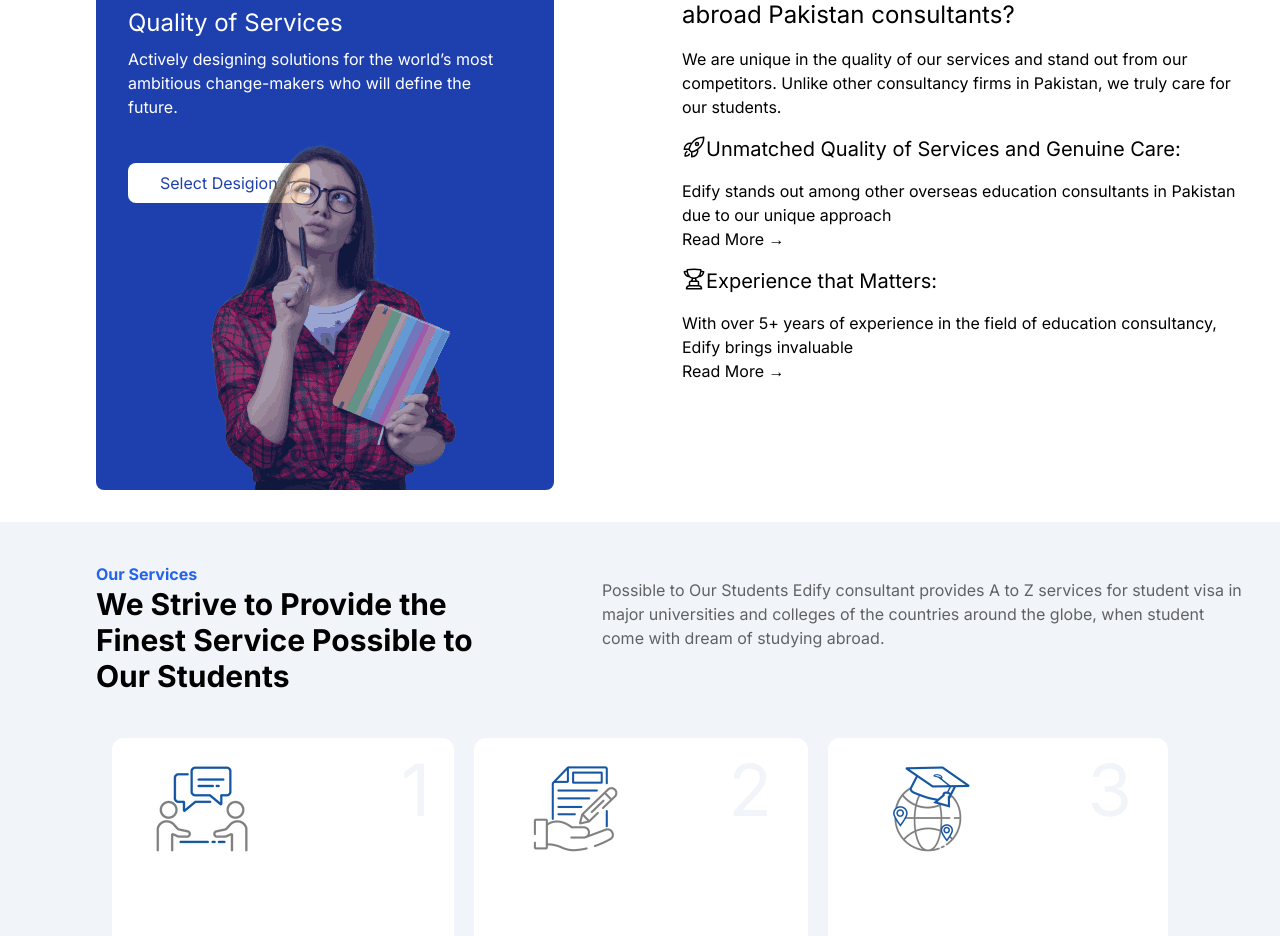
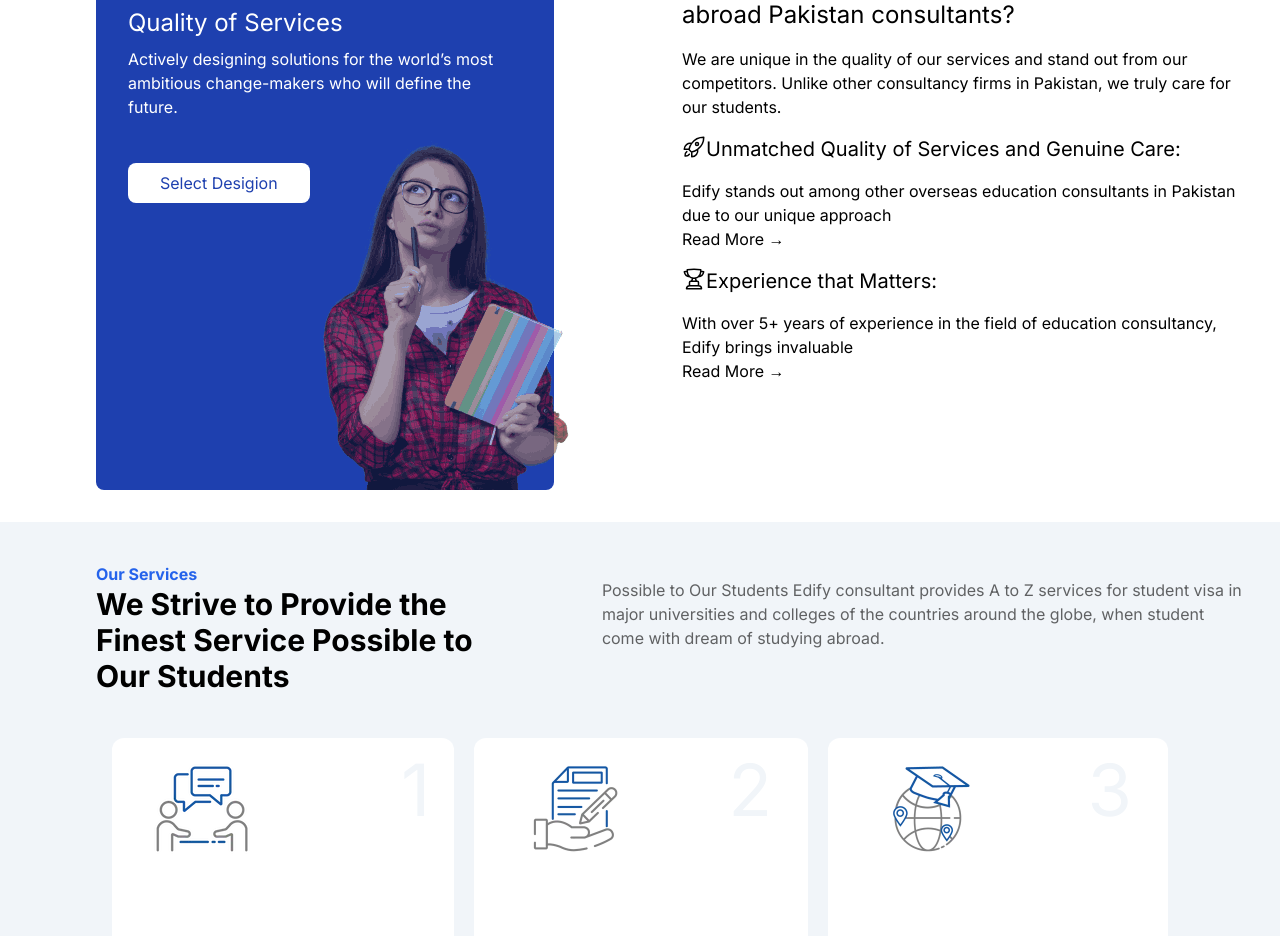
Before and after one commit to QadirDeveloper/Edify-Home-page-ready, a Next.js app: page / in a window 1280 px wide. Shown: the part 1920-2856 px from the top of the page. Built offline with nearby package versions, Linux system fonts and the light colour scheme.

Commit message:
Update page.jsx

```diff
--- a/app/page.jsx
+++ b/app/page.jsx
@@ -60,7 +60,7 @@ export default function page() {
           <h2 class='text-white text-2xl translate-y-3'>Quality of Services</h2>
           <p class='text-white translate-y-5 '>Actively designing solutions for the world’s most ambitious change-makers who will define the future.</p>
           <button class="px-8 py-2 translate-y-16 rounded-lg bg-white text-blue-800 hover:text-white hover:bg-blue-800 hover:border-x-2 hover:border-y-2">Select Desigion</button>
-          <img src="blue.png" class='translate-x-20 opacity-65' alt="" />
+          <img src="blue.png" class='translate-x-48 opacity-65' alt="" />
         </div>
         <div >
           <div class='mx-8 mt-7'>
```
